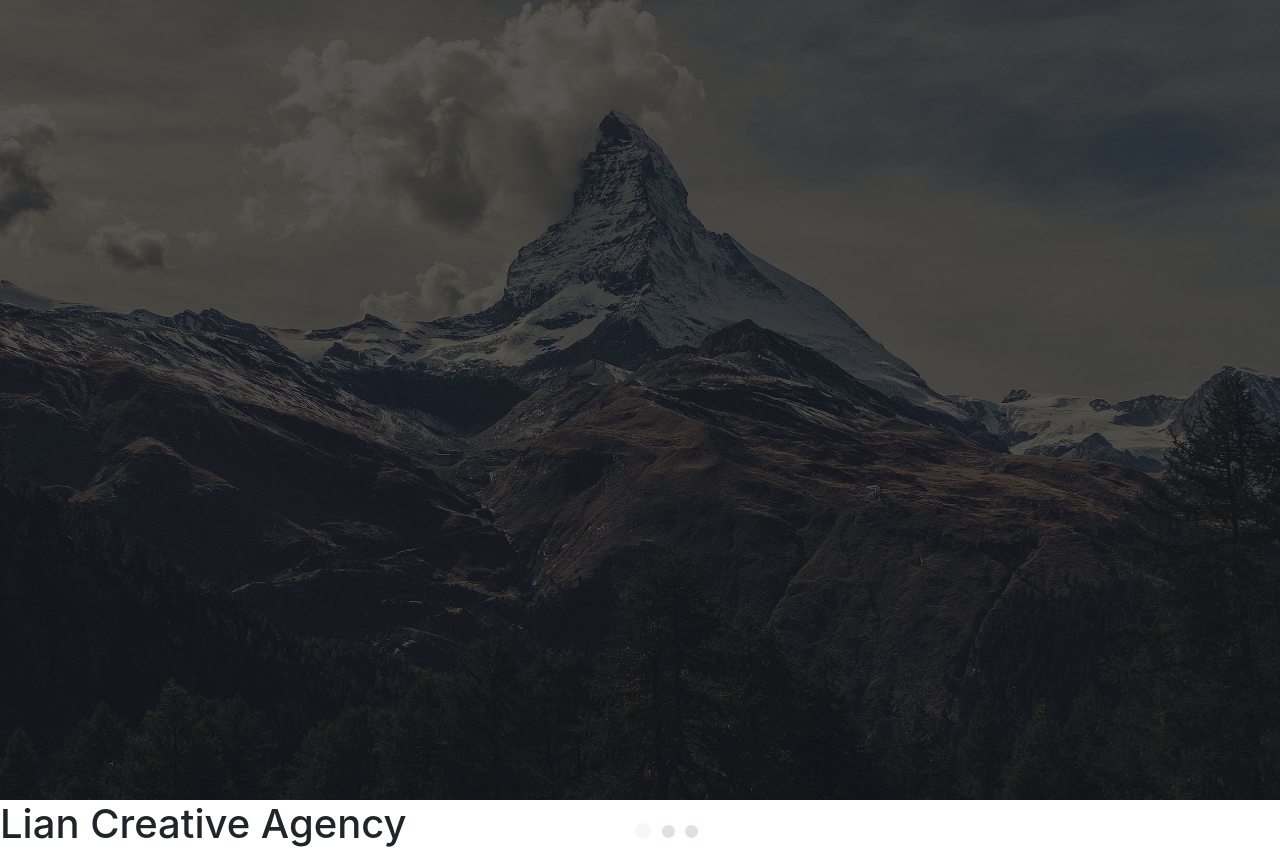
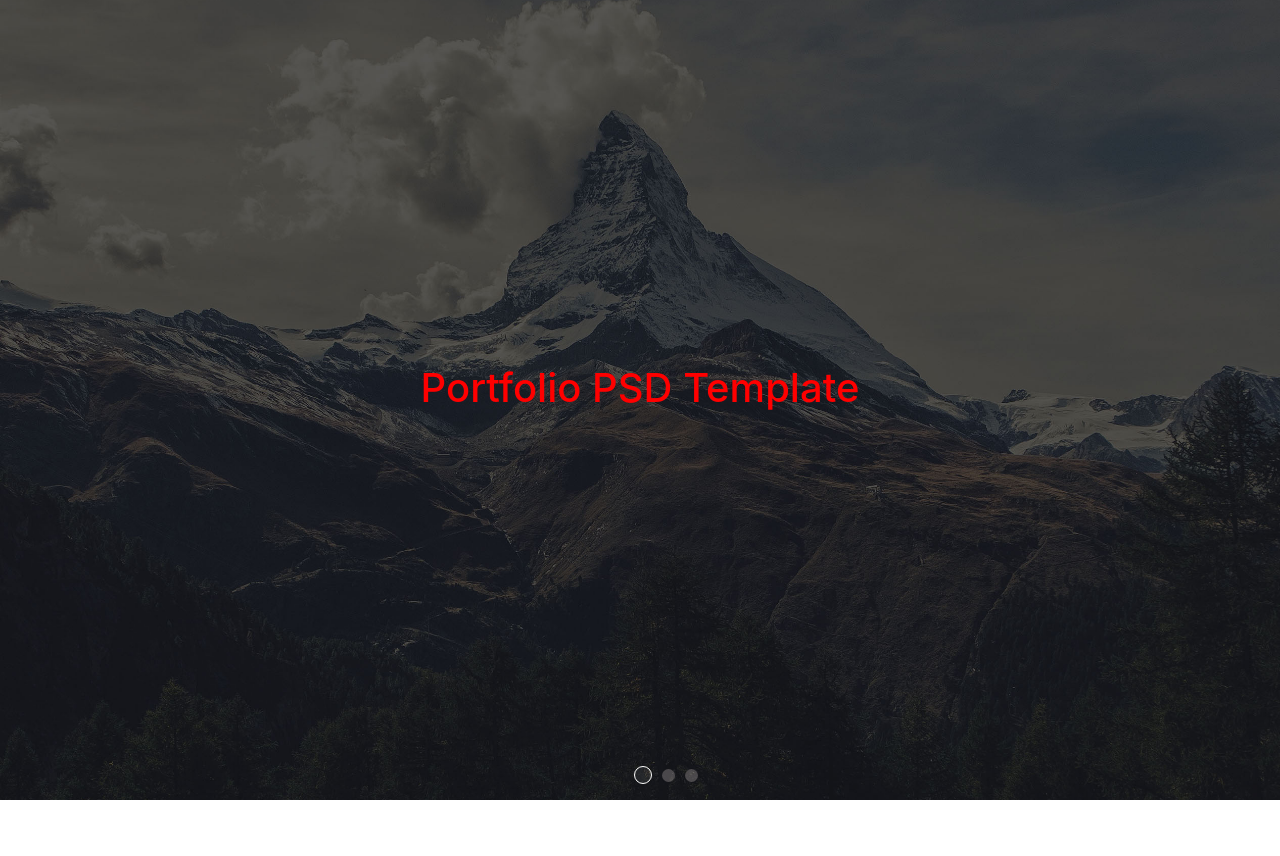
Before and after one commit to ilkovwork/portfolio, a plain HTML site: page project3/index.html in a window 1280 px wide. After the commit the page ends 800 px from the top, so only its background shows below. Drawn offline with nearby package versions, Linux system fonts and the light colour scheme.

Commit message:
add style to slider

```diff
--- a/project3/index.html
+++ b/project3/index.html
@@ -1,30 +1,49 @@
 <!doctype html>
 <html lang="en">
+
 <head>
   <!-- Required meta tags -->
   <meta charset="utf-8">
   <meta name="viewport" content="width=device-width, initial-scale=1, shrink-to-fit=no">
 
   <!-- Bootstrap CSS -->
-    <link rel="stylesheet" href="https://stackpath.bootstrapcdn.com/bootstrap/4.3.1/css/bootstrap.min.css" integrity="sha384-ggOyR0iXCbMQv3Xipma34MD+dH/1fQ784/j6cY/iJTQUOhcWr7x9JvoRxT2MZw1T" crossorigin="anonymous">
+  <link rel="stylesheet" href="https://stackpath.bootstrapcdn.com/bootstrap/4.3.1/css/bootstrap.min.css"
+    integrity="sha384-ggOyR0iXCbMQv3Xipma34MD+dH/1fQ784/j6cY/iJTQUOhcWr7x9JvoRxT2MZw1T" crossorigin="anonymous">
   <link rel="stylesheet" href="scss/style.css">
 
   <title>Bootstrap project</title>
 </head>
+
 <body>
 
   <section class="slider">
 
     <div class='slider__item'>
+
+        <div class="slider__item-img center-block">
           <img src="images/img_slides1.jpg" alt='img'>
-          <h1 class="slider__item-title">Lian Creative Agency</h1>
-          <!-- <h2 class="slider__item-subtitle">Minimal Freelance Portfolio </h2> -->
+        </div>
+        <!-- <div class="slider__item-subtitle">
+          <h2>Unique and Modern Design</h2>
+        </div> -->
+        <div class="slider__item-title">
+          <h1>Portfolio PSD Template</h1>
+        </div>
+        <!-- <div class="slider__item-description">
+          <p>Nam liber tempor cum soluta nobis eleifend option congue nihil imperdiet doming id quod mazim placerat
+            facer possim assum.</p>
+        </div>
+        <div class="slider__item-btn">
+          <a href="#">Get Started</a>
+        </div> -->
+
     </div>
     <div class='slider__item'>
       <img src="images/img_slides1.jpg" alt='img'>
       <!-- <h1 class="slider__item-title">Lian Creative Agency</h1>
         <h2 class="slider__item-subtitle">Minimal Freelance Portfolio </h2> -->
     </div>
+
     <div class='slider__item'>
       <img src="images/img_slides1.jpg" alt='img'>
       <!-- <h1 class="slider__item-title">Lian Creative Agency</h1>
@@ -39,10 +58,17 @@
 
   <!-- Optional JavaScript -->
   <!-- jQuery first, then Popper.js, then Bootstrap JS -->
-    <script src="https://code.jquery.com/jquery-3.3.1.slim.min.js" integrity="sha384-q8i/X+965DzO0rT7abK41JStQIAqVgRVzpbzo5smXKp4YfRvH+8abtTE1Pi6jizo" crossorigin="anonymous"></script>
-    <script src="https://cdnjs.cloudflare.com/ajax/libs/popper.js/1.14.7/umd/popper.min.js" integrity="sha384-UO2eT0CpHqdSJQ6hJty5KVphtPhzWj9WO1clHTMGa3JDZwrnQq4sF86dIHNDz0W1" crossorigin="anonymous"></script>
-    <script src="https://stackpath.bootstrapcdn.com/bootstrap/4.3.1/js/bootstrap.min.js" integrity="sha384-JjSmVgyd0p3pXB1rRibZUAYoIIy6OrQ6VrjIEaFf/nJGzIxFDsf4x0xIM+B07jRM" crossorigin="anonymous"></script>
+  <script src="https://code.jquery.com/jquery-3.3.1.slim.min.js"
+    integrity="sha384-q8i/X+965DzO0rT7abK41JStQIAqVgRVzpbzo5smXKp4YfRvH+8abtTE1Pi6jizo"
+    crossorigin="anonymous"></script>
+  <script src="https://cdnjs.cloudflare.com/ajax/libs/popper.js/1.14.7/umd/popper.min.js"
+    integrity="sha384-UO2eT0CpHqdSJQ6hJty5KVphtPhzWj9WO1clHTMGa3JDZwrnQq4sF86dIHNDz0W1"
+    crossorigin="anonymous"></script>
+  <script src="https://stackpath.bootstrapcdn.com/bootstrap/4.3.1/js/bootstrap.min.js"
+    integrity="sha384-JjSmVgyd0p3pXB1rRibZUAYoIIy6OrQ6VrjIEaFf/nJGzIxFDsf4x0xIM+B07jRM"
+    crossorigin="anonymous"></script>
   <script src="js/slick.min.js"></script>
   <script src="js/script.js"></script>
 </body>
+
 </html>
--- a/project3/scss/style.scss
+++ b/project3/scss/style.scss
@@ -1,9 +1,39 @@
-.slider {
-    position: relative;
+@import url('https://fonts.googleapis.com/css2?family=Montserrat:ital,wght@0,100;0,300;0,400;0,500;0,600;0,700;0,800;0,900;1,300;1,400;1,500;1,600;1,700&family=Raleway:ital,wght@0,200;0,300;0,400;0,500;0,600;0,700;0,800;0,900;1,200;1,300;1,400;1,500;1,600&display=swap');
 
 
-    &__item{
-        img{    height: 100vh;
+.slider {
+
+    &__item {
+        position: relative;
+
+        color: red;
+        &-title {
+            position: absolute;
+            top: calc(50vh - 36px);
+            font-size: 36px;
+            width: 100%;
+            h1{
+                text-align: center;
+            }
+        }
+
+        &-subtitle {
+            position: relative;
+            bottom:100vh;
+        }
+
+        &-description {
+            position: relative;
+            bottom:100vh;
+        }
+
+        &-btn {
+            position: relative;
+            bottom:100vh;
+        }
+
+        img {
+            height: 100vh;
             width: 100%;
             object-fit: cover;
         }
@@ -55,7 +85,7 @@
                 width: 13px;
                 height: 13px;
                 border-radius: 50%;
-                background-color: rgba(202, 192, 192, 0.5);
+                background-color: rgba(202, 192, 192, 0.3);
                 margin: 0 5px;
 
             }
```
Also changed, not shown: project3/scss/style.css, 1 other file. Lines whose indentation alone changed are shown as unchanged.
